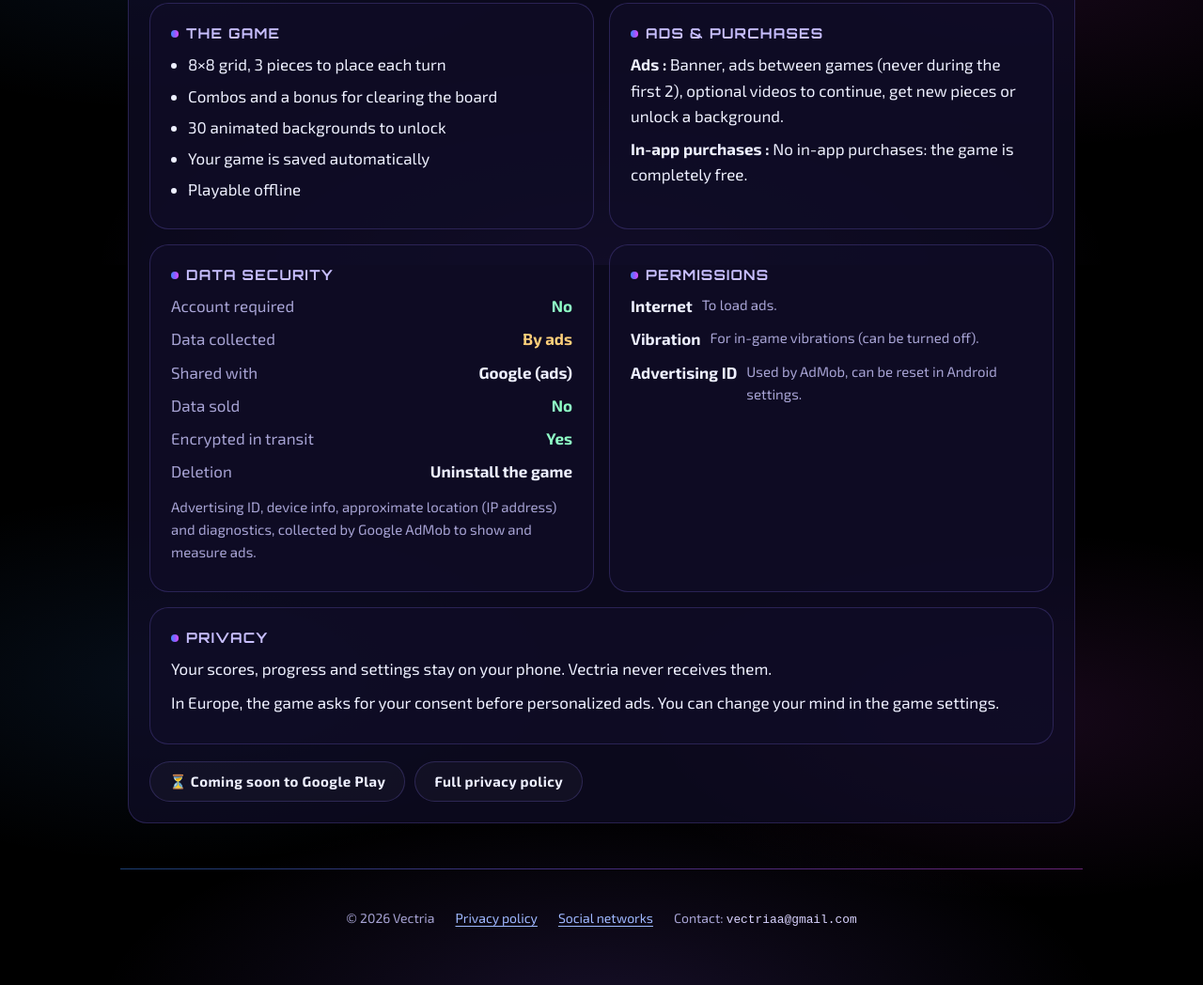
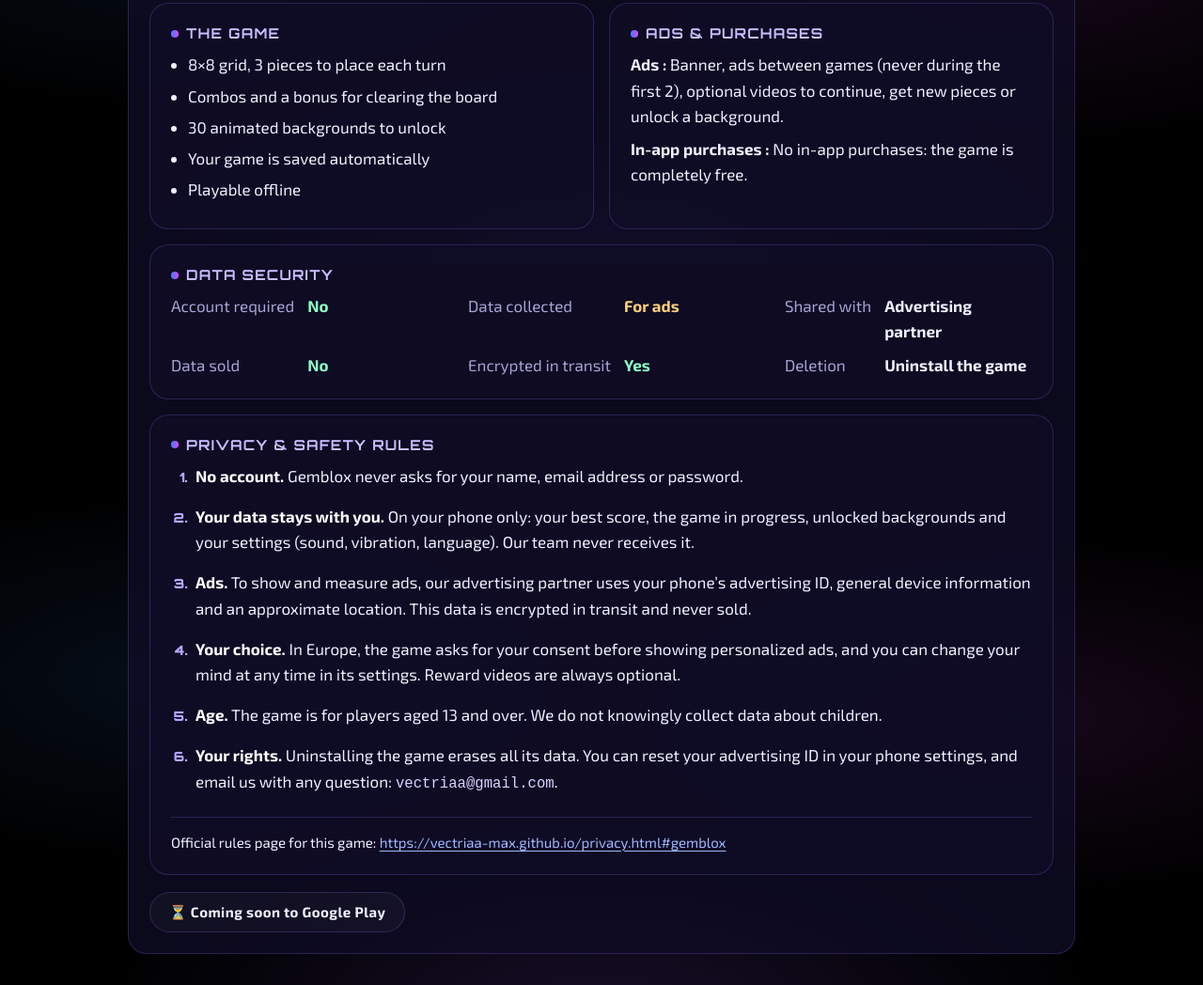
Before and after one commit to vectriaa-max/vectriaa-max.github.io, a plain HTML site: page jeux.html in a window 1280 px wide. Shown: the part 518-1566 px from the top of the page at 94% size. Drawn offline with Linux system fonts and the light colour scheme.

Commit message:
Add files via upload

```diff
--- a/data.js
+++ b/data.js
@@ -36,7 +36,7 @@ window.VECTRIA = {
       ads: { fr: 'Bannière, pubs entre deux parties (jamais pendant les 2 premières), vidéos facultatives pour continuer, avoir de nouvelles pièces ou débloquer un fond.', en: 'Banner, ads between games (never during the first 2), optional videos to continue, get new pieces or unlock a background.' },
       purchases: null,
       extra: null,
-      permissions: ['internet', 'vibrate', 'adid'],
+      localData: { fr: 'ton meilleur score, la partie en cours, les fonds débloqués et tes réglages (son, vibration, langue)', en: 'your best score, the game in progress, unlocked backgrounds and your settings (sound, vibration, language)' },
     },
     {
       id: 'tournee-generale', name: 'Tournée Générale', icon: 'tournee-generale-icon.png', status: 'test',
@@ -50,10 +50,10 @@ window.VECTRIA = {
         fr: ['Défis classiques, hasard, rapides & réflexes, débats & votes', 'Les prénoms des joueurs apparaissent dans les défis', 'Mode osé : 30 min gratuites avec une vidéo, ou à vie avec l’option premium', 'Chacun peut refuser un défi, une gorgée peut toujours être de l’eau'],
         en: ['Classic, random, quick & reflex, debate & vote challenges', 'Player names appear in the challenges', 'Daring mode: 30 free minutes with a video, or forever with premium', 'Anyone can skip a challenge, a sip can always be water'],
       },
-      ads: { fr: 'Pubs AdMob, vidéo facultative pour débloquer le mode osé 30 minutes. Aucune pub avec l’option premium.', en: 'AdMob ads, optional video to unlock daring mode for 30 minutes. No ads with premium.' },
-      purchases: { fr: 'Option premium à paiement unique (sans pub + mode osé à vie), via Google Play. Le paiement est géré par Google : Vectria ne voit jamais tes coordonnées bancaires.', en: 'One-time premium option (no ads + daring mode forever) through Google Play. Payment is handled by Google: Vectria never sees your payment details.' },
+      ads: { fr: 'Des pubs pendant le jeu, et une vidéo facultative pour débloquer le mode osé pendant 30 minutes. Aucune pub avec l’option premium.', en: 'Ads during play, plus an optional video to unlock daring mode for 30 minutes. No ads with premium.' },
+      purchases: { fr: 'Option premium à paiement unique (sans pub + mode osé à vie), via Google Play. Le paiement est géré par Google Play : nous ne voyons jamais tes coordonnées bancaires.', en: 'One-time premium option (no ads + daring mode forever) through Google Play. Payment is handled by Google Play: we never see your payment details.' },
       extra: { fr: 'Les prénoms saisis restent sur ton téléphone.', en: 'The names you enter stay on your phone.' },
-      permissions: ['internet', 'vibrate', 'adid', 'billing'],
+      localData: { fr: 'les prénoms des joueurs, l’ambiance choisie, ta langue et l’état de ton option premium', en: 'player names, the chosen mood, your language and your premium status' },
     },
     {
       id: 'fletchy', name: 'Fletchy', icon: 'fletchy-icon.png', status: 'test',
@@ -67,10 +67,10 @@ window.VECTRIA = {
         fr: ['Des niveaux de plus en plus difficiles', 'Une flèche bloquée coûte une vie', 'Indices pour montrer une flèche qui peut sortir', 'Mode Méga hard et fonds collector'],
         en: ['Levels that get harder and harder', 'A blocked arrow costs a life', 'Hints show an arrow that can slide out', 'Mega hard mode and collector backgrounds'],
       },
-      ads: { fr: 'Pubs AdMob, vidéos facultatives, par exemple pour doubler une récompense.', en: 'AdMob ads, optional videos, for example to double a reward.' },
+      ads: { fr: 'Des pubs pendant le jeu, et des vidéos facultatives, par exemple pour doubler une récompense.', en: 'Ads during play, plus optional videos, for example to double a reward.' },
       purchases: null,
       extra: null,
-      permissions: ['internet', 'adid'],
+      localData: { fr: 'ta progression dans les niveaux, tes fonds collector et tes réglages', en: 'your level progress, collector backgrounds and settings' },
     },
     {
       id: 'neon-drift', name: 'Neon Drift', icon: 'neon-drift-icon.png', status: 'test',
@@ -84,10 +84,11 @@ window.VECTRIA = {
         fr: ['Touche à gauche ou à droite pour piloter', 'Hangar de vaisseaux à débloquer avec tes pièces', '3 défis du jour et un coffre bonus', 'Classement et succès Google Play Jeux'],
         en: ['Tap left or right to steer', 'Hangar of ships to unlock with your coins', '3 daily challenges and a bonus chest', 'Google Play Games leaderboard and achievements'],
       },
-      ads: { fr: 'Pubs AdMob, vidéos facultatives pour continuer après un crash ou doubler tes pièces.', en: 'AdMob ads, optional videos to continue after a crash or double your coins.' },
+      ads: { fr: 'Des pubs pendant le jeu, et des vidéos facultatives pour continuer après un crash ou doubler tes pièces.', en: 'Ads during play, plus optional videos to continue after a crash or double your coins.' },
       purchases: null,
       extra: { fr: 'Si tu te connectes à Google Play Jeux, ton pseudo, ton avatar et tes scores sont partagés avec Google pour le classement.', en: 'If you sign in to Google Play Games, your gamer name, avatar and scores are shared with Google for the leaderboard.' },
-      permissions: ['internet', 'vibrate', 'adid', 'games'],
+      playGames: true,
+      localData: { fr: 'ton record, tes pièces, tes vaisseaux, tes défis du jour et tes réglages', en: 'your best score, coins, ships, daily challenges and settings' },
     },
   ],
 
@@ -96,7 +97,7 @@ window.VECTRIA = {
   news: [
     {
       date: '2026-11-24', type: 'studio',
-      title: { fr: 'Le site Vectria fait peau neuve', en: 'The Vectria website gets a new look' },
+      title: { fr: 'Notre site fait peau neuve', en: 'Our website gets a new look' },
       text: { fr: 'Fiches info pour chaque jeu, actualités, présentation du studio et réseaux sociaux : tout est maintenant au même endroit.', en: 'An info sheet for each game, news, studio presentation and social networks: everything is now in one place.' },
     },
     {
--- a/jeux.html
+++ b/jeux.html
@@ -4,7 +4,7 @@
 <meta charset="utf-8">
 <meta name="viewport" content="width=device-width, initial-scale=1, viewport-fit=cover">
 <title>Fiches jeux – Vectria</title>
-<meta name="description" content="Fiche info de chaque jeu Vectria : description, publicités, sécurité des données et confidentialité.">
+<meta name="description" content="Fiche info de chacun de nos jeux : description, publicités, sécurité des données et confidentialité.">
 <meta name="theme-color" content="#000000">
 <link rel="icon" type="image/png" href="favicon.png">
 <link rel="apple-touch-icon" href="apple-touch-icon.png">
@@ -15,7 +15,7 @@
 <main class="wrap">
   <div class="page-title">
     <h1 data-fr="Fiches info jeux" data-en="Game info sheets">Fiches info jeux</h1>
-    <p data-fr="Choisis un jeu : description, publicités, sécurité de tes données et confidentialité, tout est expliqué simplement." data-en="Pick a game: description, ads, data security and privacy, all explained simply.">Choisis un jeu : description, publicités, sécurité de tes données et confidentialité, tout est expliqué simplement.</p>
+    <p data-fr="Choisis un jeu : sa description, ses publicités, la sécurité de tes données et ses règles de confidentialité." data-en="Pick a game: its description, ads, data security and privacy rules.">Choisis un jeu : sa description, ses publicités, la sécurité de tes données et ses règles de confidentialité.</p>
   </div>
 
   <div class="picker" id="picker" role="group" aria-label="Jeux / Games"></div>
@@ -27,42 +27,59 @@
 <script>
 (function () {
   var V = window.VECTRIA, S = window.Site, L = S.L, esc = S.esc;
+  var BASE = 'https://vectriaa-max.github.io/privacy.html';
   var T = {
-    status: { fr: 'Statut', en: 'Status' }, version: { fr: 'Version', en: 'Version' }, age: { fr: 'Âge', en: 'Age' }, langs: { fr: 'Langues', en: 'Languages' },
+    version: { fr: 'Version', en: 'Version' }, age: { fr: 'Âge', en: 'Age' }, langs: { fr: 'Langues', en: 'Languages' },
     about: { fr: 'Le jeu', en: 'The game' }, money: { fr: 'Publicités & achats', en: 'Ads & purchases' },
-    safety: { fr: 'Sécurité des données', en: 'Data security' }, perms: { fr: 'Autorisations', en: 'Permissions' },
-    privacy: { fr: 'Confidentialité', en: 'Privacy' },
+    safety: { fr: 'Sécurité des données', en: 'Data security' },
+    rules: { fr: 'Confidentialité & règles de sécurité', en: 'Privacy & safety rules' },
     ads: { fr: 'Publicités', en: 'Ads' }, buy: { fr: 'Achats intégrés', en: 'In-app purchases' }, noBuy: { fr: 'Aucun achat intégré : le jeu est entièrement gratuit.', en: 'No in-app purchases: the game is completely free.' },
     account: { fr: 'Compte à créer', en: 'Account required' }, collected: { fr: 'Données collectées', en: 'Data collected' },
     shared: { fr: 'Partagées avec', en: 'Shared with' }, sold: { fr: 'Données vendues', en: 'Data sold' }, enc: { fr: 'Chiffrées en transit', en: 'Encrypted in transit' },
     del: { fr: 'Suppression', en: 'Deletion' }, no: { fr: 'Non', en: 'No' }, yes: { fr: 'Oui', en: 'Yes' },
-    byAds: { fr: 'Par la pub', en: 'By ads' }, google: { fr: 'Google', en: 'Google' }, uninstall: { fr: 'Désinstaller le jeu', en: 'Uninstall the game' },
-    collectedList: { fr: 'Identifiant publicitaire, infos de l’appareil, localisation approximative (adresse IP) et diagnostics, collectés par Google AdMob pour afficher et mesurer les publicités.',
-                     en: 'Advertising ID, device info, approximate location (IP address) and diagnostics, collected by Google AdMob to show and measure ads.' },
-    local: { fr: 'Tes scores, ta progression et tes réglages restent sur ton téléphone. Vectria ne les reçoit jamais.', en: 'Your scores, progress and settings stay on your phone. Vectria never receives them.' },
-    consent: { fr: 'En Europe, le jeu te demande ton accord avant les pubs personnalisées. Tu peux changer d’avis dans les paramètres du jeu.', en: 'In Europe, the game asks for your consent before personalized ads. You can change your mind in the game settings.' },
-    fullPolicy: { fr: 'Politique de confidentialité complète', en: 'Full privacy policy' },
+    byAds: { fr: 'Pour la pub', en: 'For ads' }, uninstall: { fr: 'Désinstaller le jeu', en: 'Uninstall the game' },
+    partner: { fr: 'Partenaire publicitaire', en: 'Advertising partner' },
+    officialPage: { fr: 'Page officielle des règles de ce jeu :', en: 'Official rules page for this game:' },
     play: { fr: 'Google Play', en: 'Google Play' }, soon: { fr: 'Bientôt sur Google Play', en: 'Coming soon to Google Play' },
     langsVal: { fr: 'FR · EN · ES · PT', en: 'FR · EN · ES · PT' },
-  };
-  var PERMS = {
-    internet: { n: { fr: 'Internet', en: 'Internet' }, d: { fr: 'Pour charger les publicités.', en: 'To load ads.' } },
-    vibrate: { n: { fr: 'Vibration', en: 'Vibration' }, d: { fr: 'Pour les vibrations du jeu (désactivables).', en: 'For in-game vibrations (can be turned off).' } },
-    adid: { n: { fr: 'Identifiant publicitaire', en: 'Advertising ID' }, d: { fr: 'Utilisé par AdMob, réinitialisable dans les réglages Android.', en: 'Used by AdMob, can be reset in Android settings.' } },
-    billing: { n: { fr: 'Achats Google Play', en: 'Google Play billing' }, d: { fr: 'Pour l’option premium, payée via Google Play.', en: 'For the premium option, paid through Google Play.' } },
-    games: { n: { fr: 'Google Play Jeux', en: 'Google Play Games' }, d: { fr: 'Pour le classement et les succès, si tu te connectes.', en: 'For the leaderboard and achievements, if you sign in.' } },
   };
   var current = null;
 
   function sharedWith(g) {
-    var w = [S.L({ fr: 'Google (publicité)', en: 'Google (ads)' })];
-    if (g.permissions.indexOf('games') >= 0) w.push(S.L({ fr: 'Google Play Jeux', en: 'Google Play Games' }));
-    if (g.purchases) w.push(S.L({ fr: 'Google Play (paiement)', en: 'Google Play (payment)' }));
+    var w = [L(T.partner)];
+    if (g.playGames) w.push('Google Play Jeux');
+    if (g.purchases) w.push(L({ fr: 'Google Play (paiement)', en: 'Google Play (payment)' }));
     return w.join(', ');
+  }
+
+  // Full safety rules for one game, written for players (no technical detail)
+  function rules(g) {
+    var fr = S.lang === 'fr', r = [];
+    r.push(fr ? '<b>Aucun compte.</b> ' + g.name + ' ne te demande ni nom, ni adresse e-mail, ni mot de passe.'
+              : '<b>No account.</b> ' + g.name + ' never asks for your name, email address or password.');
+    r.push(fr ? '<b>Tes données restent chez toi.</b> Sur ton téléphone uniquement : ' + esc(L(g.localData)) + '. Nos équipes ne les reçoivent jamais.'
+              : '<b>Your data stays with you.</b> On your phone only: ' + esc(L(g.localData)) + '. Our team never receives it.');
+    r.push(fr ? '<b>Publicité.</b> Pour afficher et mesurer les publicités, notre partenaire publicitaire utilise l’identifiant publicitaire de ton téléphone, des informations générales sur l’appareil et une localisation approximative. Ces données sont chiffrées pendant leur transfert et ne sont jamais vendues.'
+              : '<b>Ads.</b> To show and measure ads, our advertising partner uses your phone’s advertising ID, general device information and an approximate location. This data is encrypted in transit and never sold.');
+    r.push(fr ? '<b>Ton choix.</b> En Europe, le jeu te demande ton accord avant d’afficher des publicités personnalisées, et tu peux changer d’avis à tout moment dans ses paramètres. Les vidéos récompensées sont toujours facultatives.'
+              : '<b>Your choice.</b> In Europe, the game asks for your consent before showing personalized ads, and you can change your mind at any time in its settings. Reward videos are always optional.');
+    if (g.purchases) r.push(fr ? '<b>Achats.</b> Le paiement passe uniquement par Google Play : nous ne voyons jamais tes coordonnées bancaires. Le jeu reçoit seulement la confirmation de l’achat pour débloquer l’option.'
+              : '<b>Purchases.</b> Payment goes only through Google Play: we never see your payment details. The game only receives the purchase confirmation to unlock the option.');
+    if (g.playGames) r.push(fr ? '<b>Classement.</b> Si tu te connectes à Google Play Jeux, ton pseudo, ton avatar et tes scores sont partagés avec Google Play Jeux pour afficher le classement et les succès. La connexion est facultative.'
+              : '<b>Leaderboard.</b> If you sign in to Google Play Games, your gamer name, avatar and scores are shared with Google Play Games to show the leaderboard and achievements. Signing in is optional.');
+    r.push(g.age === '18+'
+      ? (fr ? '<b>Âge.</b> Réservé aux adultes (18 ans et plus). Le jeu évoque l’alcool : à consommer avec modération, chacun peut refuser un défi.'
+            : '<b>Age.</b> Adults only (18+). The game refers to alcohol: please drink responsibly, anyone can skip a challenge.')
+      : (fr ? '<b>Âge.</b> Le jeu s’adresse aux joueurs de 13 ans et plus. Nous ne collectons pas sciemment de données sur les enfants.'
+            : '<b>Age.</b> The game is for players aged 13 and over. We do not knowingly collect data about children.'));
+    r.push(fr ? '<b>Tes droits.</b> Désinstaller le jeu efface toutes ses données. Tu peux réinitialiser ton identifiant publicitaire dans les réglages de ton téléphone, et nous écrire pour toute question : <code>' + esc(V.contact) + '</code>.'
+              : '<b>Your rights.</b> Uninstalling the game erases all its data. You can reset your advertising ID in your phone settings, and email us with any question: <code>' + esc(V.contact) + '</code>.');
+    return '<ol class="rules">' + r.map(function (x) { return '<li>' + x + '</li>'; }).join('') + '</ol>';
   }
 
   function render() {
     var g = S.game(current) || V.games[0];
+    var url = BASE + '#' + g.id;
     document.getElementById('picker').innerHTML = V.games.map(function (x) {
       return '<button type="button" data-id="' + x.id + '" aria-pressed="' + (x.id === g.id) + '"><img src="' + x.icon + '" alt="">' + esc(x.name) + '</button>';
     }).join('');
@@ -82,24 +99,21 @@
         '<section class="panel"><h3><span class="dot"></span>' + L(T.money) + '</h3>' +
           '<p><b>' + L(T.ads) + ' : </b>' + esc(L(g.ads)) + '</p>' +
           '<p><b>' + L(T.buy) + ' : </b>' + esc(g.purchases ? L(g.purchases) : L(T.noBuy)) + '</p></section>' +
-        '<section class="panel"><h3><span class="dot"></span>' + L(T.safety) + '</h3><dl class="kv">' +
+        '<section class="panel" style="grid-column:1/-1"><h3><span class="dot"></span>' + L(T.safety) + '</h3><dl class="kv kv-wide">' +
           '<dt>' + L(T.account) + '</dt><dd class="no">' + L(T.no) + '</dd>' +
           '<dt>' + L(T.collected) + '</dt><dd class="yes">' + L(T.byAds) + '</dd>' +
           '<dt>' + L(T.shared) + '</dt><dd>' + esc(sharedWith(g)) + '</dd>' +
           '<dt>' + L(T.sold) + '</dt><dd class="no">' + L(T.no) + '</dd>' +
           '<dt>' + L(T.enc) + '</dt><dd class="no">' + L(T.yes) + '</dd>' +
           '<dt>' + L(T.del) + '</dt><dd>' + L(T.uninstall) + '</dd>' +
-        '</dl><p style="margin-top:12px;color:var(--muted);font-size:15px">' + esc(L(T.collectedList)) + '</p></section>' +
-        '<section class="panel"><h3><span class="dot"></span>' + L(T.perms) + '</h3>' + g.permissions.map(function (p) {
-          return '<div class="perm"><b>' + esc(L(PERMS[p].n)) + '</b><span>' + esc(L(PERMS[p].d)) + '</span></div>'; }).join('') + '</section>' +
-        '<section class="panel" style="grid-column:1/-1"><h3><span class="dot"></span>' + L(T.privacy) + '</h3>' +
-          '<p>' + esc(L(T.local)) + '</p>' + (g.extra ? '<p>' + esc(L(g.extra)) + '</p>' : '') + '<p>' + esc(L(T.consent)) + '</p>' +
-          (g.age === '18+' ? '<p class="age">' + esc(S.L({ fr: 'Réservé aux adultes (18 ans et plus). À consommer avec modération.', en: 'Adults only (18+). Please drink responsibly.' })) + '</p>' : '') +
+        '</dl></section>' +
+        '<section class="panel" style="grid-column:1/-1" id="rules-' + g.id + '"><h3><span class="dot"></span>' + L(T.rules) + '</h3>' +
+          rules(g) +
+          '<p class="rules-url">' + L(T.officialPage) + ' <a href="privacy.html#' + g.id + '">' + esc(url) + '</a></p>' +
         '</section>' +
       '</div>' +
       '<div class="sheet-foot">' +
         (live ? '<a class="btn play big" href="' + S.playUrl(g) + '" target="_blank" rel="noopener">▶ ' + L(T.play) + '</a>' : '<span class="btn ghost big" aria-disabled="true">⏳ ' + L(T.soon) + '</span>') +
-        '<a class="btn ghost big" href="privacy.html#' + g.id + '">' + L(T.fullPolicy) + '</a>' +
       '</div>';
   }
 
--- a/style.css
+++ b/style.css
@@ -253,3 +253,18 @@ img { height: auto; }
 .about.compact { grid-template-columns: 96px minmax(0, 1fr); }
 @media (max-width: 760px) { .about.compact { grid-template-columns: 1fr; text-align: center; } .about.compact .cta { justify-content: center !important; } }
 @media (max-width: 820px) { .nav { gap: 0; } .nav a { padding: 7px 6px; } }
+
+.kv-wide { grid-template-columns: repeat(3, minmax(0, auto) minmax(0, 1fr)); column-gap: 14px; }
+.kv-wide dd { text-align: left; }
+@media (max-width: 760px) { .kv-wide { grid-template-columns: minmax(0, 1fr) auto; } .kv-wide dd { text-align: right; } }
+.rules { margin: 0; padding-left: 22px; display: grid; gap: 10px; }
+.rules li { padding-left: 4px; }
+.rules li::marker { font: 900 14px var(--display); color: #b6a6ff; }
+.rules b { color: #fff; }
+.rules-url { margin: 16px 0 0 !important; padding-top: 14px; border-top: 1px solid var(--line); color: var(--muted); font-size: 15px; word-break: break-word; }
+
+.stats-2 { grid-template-columns: repeat(2, minmax(0, 1fr)); }
+.soc .logo.has-logo { background: #fff !important; padding: 8px; }
+.soc .logo img { width: 100%; height: 100%; object-fit: contain; }
+.soc .logo.has-logo { background: transparent !important; padding: 0; overflow: hidden; }
+.soc .logo.has-logo img { border-radius: 14px; }
```
Also changed, not shown: actualite.html (+1 -1 lines), entreprise.html (+8 -8 lines), index.html (+4 -5 lines), privacy.html (+12 -12 lines), reseaux.html (+11 -2 lines), icons/discord.png (added), icons/instagram.png (added), icons/tiktok.png (added), icons/youtube.png (added), logo-vectria-site.jpg (added).
